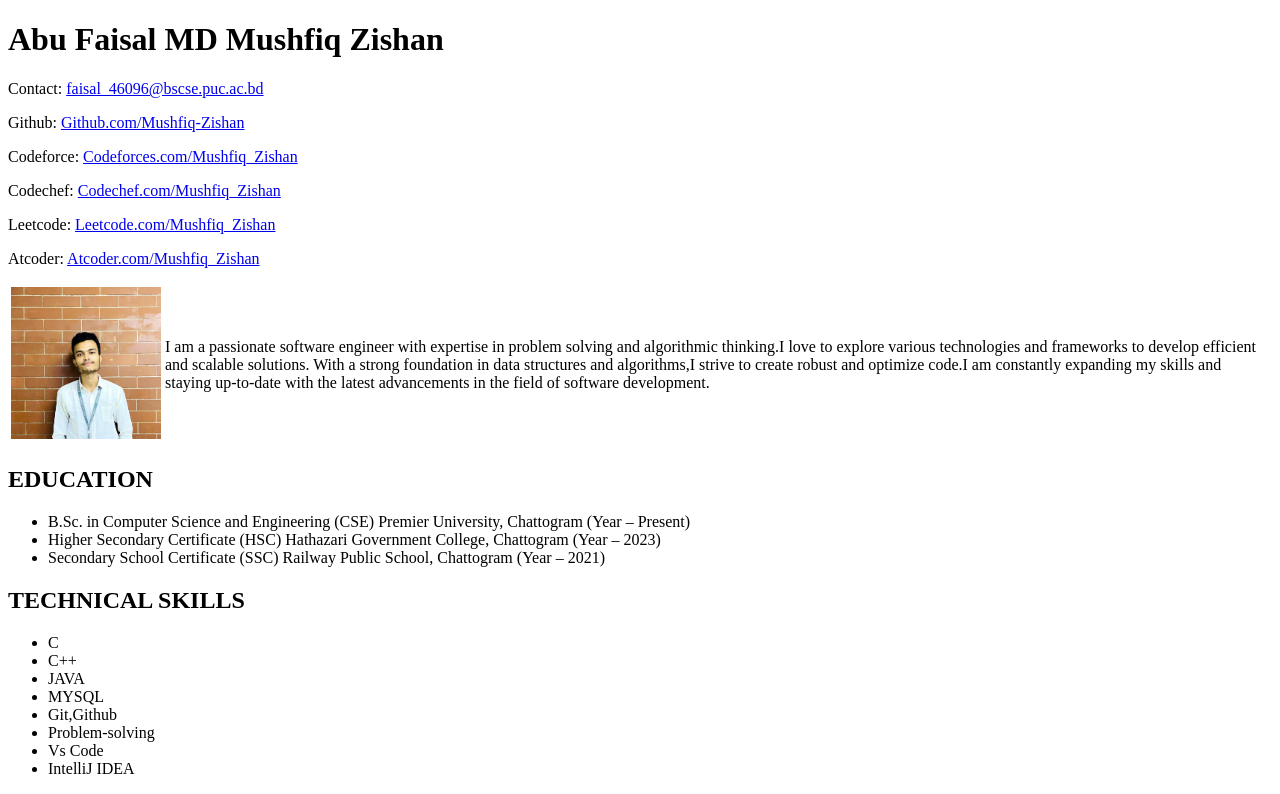
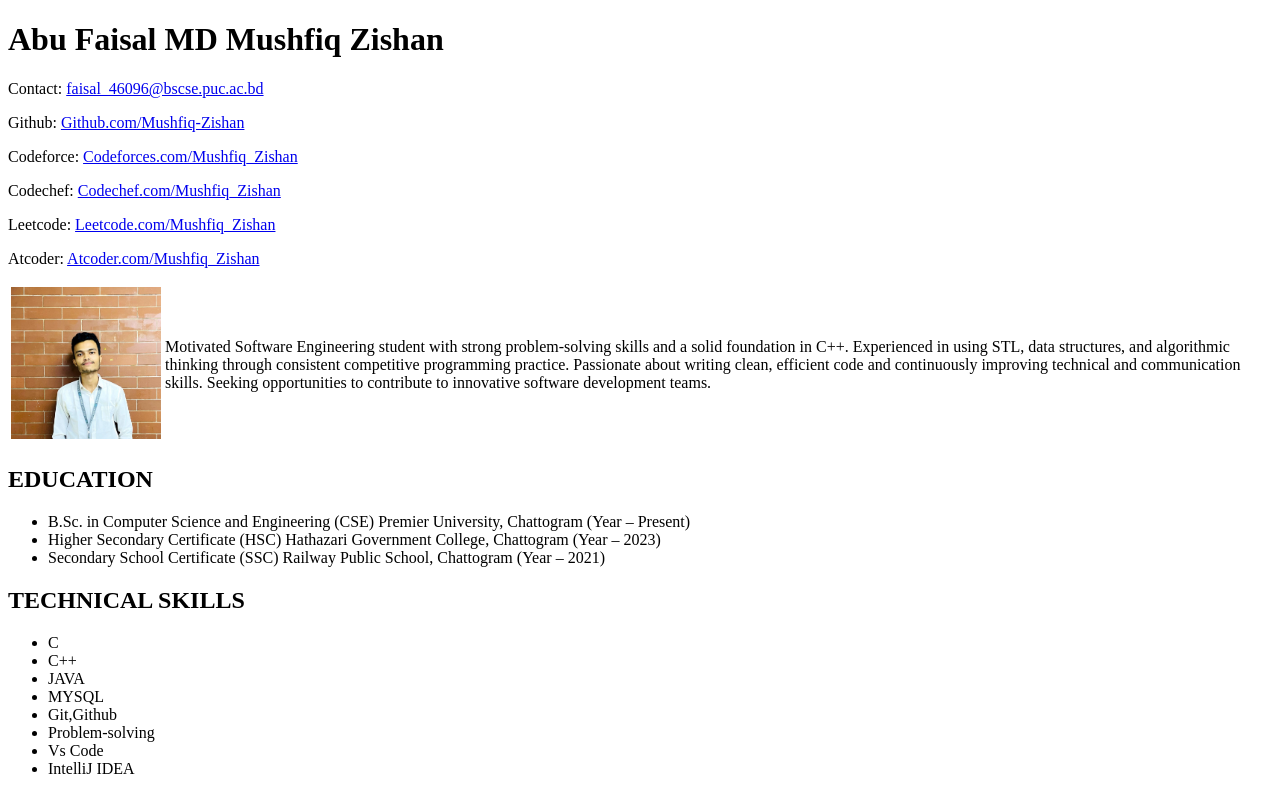
Before and after one commit to Mushfiq-Zishan/CV1096, a plain HTML site: page index.html in a window 1280 px wide. Shown: the top 794 px of the page. Drawn offline with Linux system fonts and the light colour scheme.

Commit message:
Update index.html

```diff
--- a/index.html
+++ b/index.html
@@ -52,17 +52,13 @@
               />
             </td>
             <td>
-             I am a passionate software engineer with
-              expertise in problem solving and
-              algorithmic thinking.I love to explore
-              various technologies and frameworks to
-              develop efficient and scalable solutions.
-              With a strong foundation in data
-              structures and algorithms,I strive to
-              create robust and optimize code.I am
-              constantly expanding my skills and staying
-              up-to-date with the latest advancements in
-              the field of software development.
+              Motivated Software Engineering student with strong problem-solving
+              skills and a solid foundation in C++. Experienced in using STL,
+              data structures, and algorithmic thinking through consistent
+              competitive programming practice. Passionate about writing clean,
+              efficient code and continuously improving technical and
+              communication skills. Seeking opportunities to contribute to
+              innovative software development teams.
             </td>
           </tr>
         </table>
```
